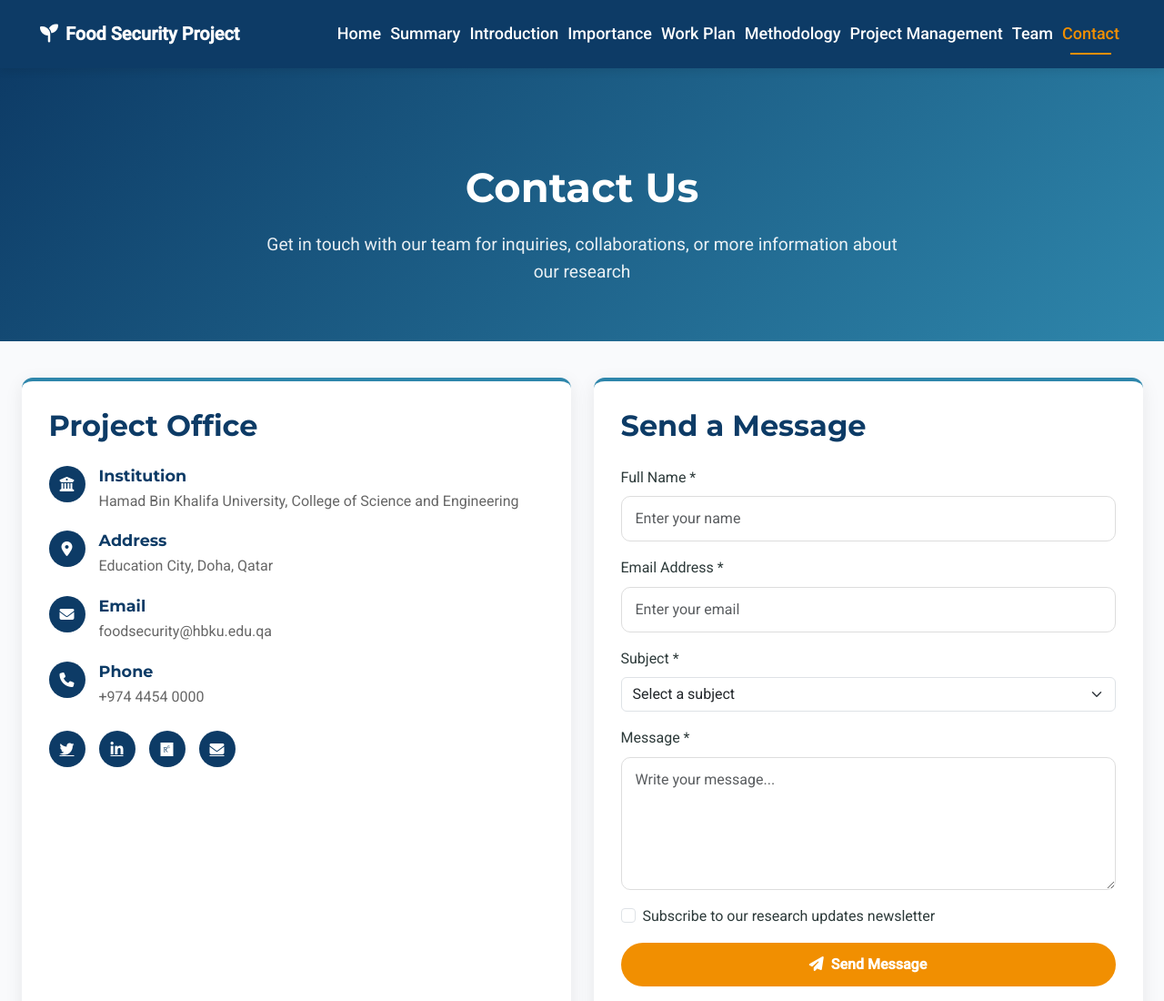
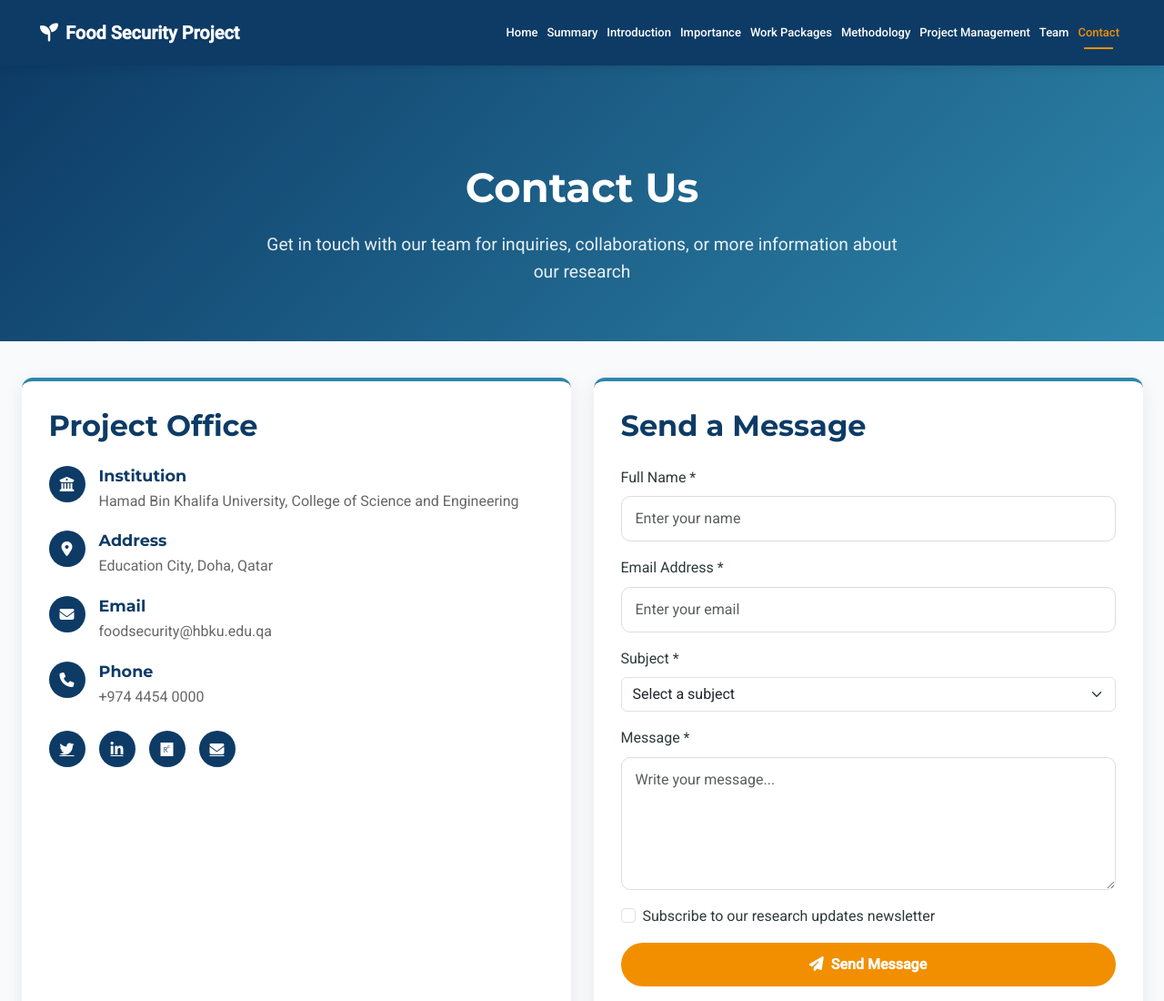
Before and after one commit to DrSultanShaikh/Food-Security-Project, a plain HTML site: page contact.html in a window 1280 px wide. Shown: the top 1100 px of the page at 91% size. Drawn offline with nearby package versions, Linux system fonts and the light colour scheme.

```diff
--- a/contact.html
+++ b/contact.html
@@ -22,7 +22,7 @@
       --success: #5cb85c;
     }
 
-     body {
+  body {
   font-family: 'Roboto', sans-serif;
   background-color: var(--light);
   color: var(--dark);
@@ -85,7 +85,7 @@
   position: relative;
   margin: 0 5px;
   font-weight: 500;
-  font-size: 18px;
+  font-size: 13px;
   /* padding: 0.5rem 1rem !important; */
 }
 
@@ -115,6 +115,14 @@
         padding-left: 0 !important;
     }
 }
+
+@media (min-width: 1020px) {
+    .navbar-expand-lg .navbar-nav .nav-link {
+        padding-right: 0 !important;
+        padding-left: 0 !important;
+    }
+}
+
 /* Mobile Navbar Toggler */
 .navbar-toggler {
   border: none;
@@ -430,7 +438,7 @@
           <li class="nav-item"><a class="nav-link" href="summary.html">Summary</a></li>
           <li class="nav-item"><a class="nav-link" href="introduction.html">Introduction</a></li>
           <li class="nav-item"><a class="nav-link" href="importance.html">Importance</a></li>
-          <li class="nav-item"><a class="nav-link" href="workplan.html">Work Plan</a></li>
+          <li class="nav-item"><a class="nav-link" href="workplan.html">Work Packages</a></li>
           <li class="nav-item"><a class="nav-link" href="researchmethodology.html">Methodology</a></li>
           <li class="nav-item"><a class="nav-link" href="Project Management.html">Project Management</a></li>
           <li class="nav-item"><a class="nav-link" href="team.html">Team</a></li>
```
Also changed, not shown: Project Management.html (+2 -2 lines), importance.html (+2 -2 lines), index.html (+2 -2 lines), introduction.html (+2 -2 lines), researchmethodology.html (+2 -2 lines), summary.html (+2 -2 lines), team.html (+2 -2 lines), workplan.html (+2 -2 lines).
